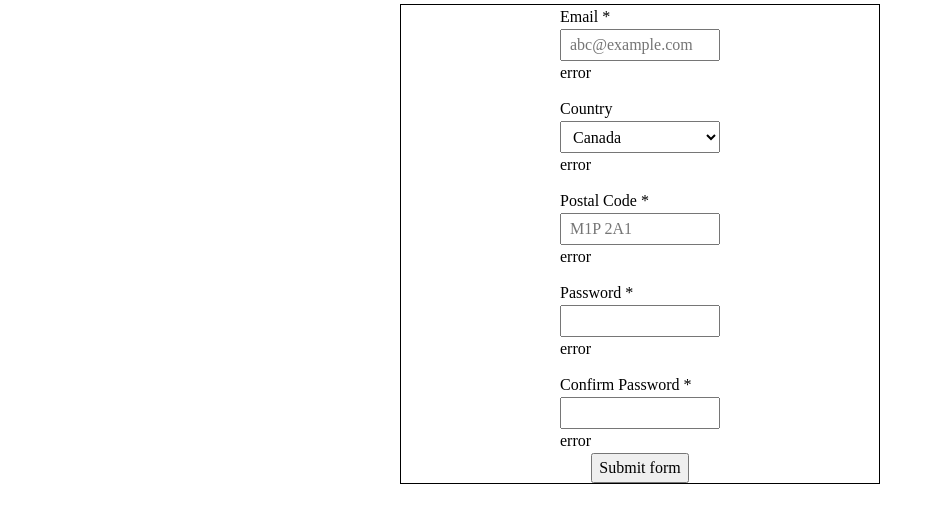
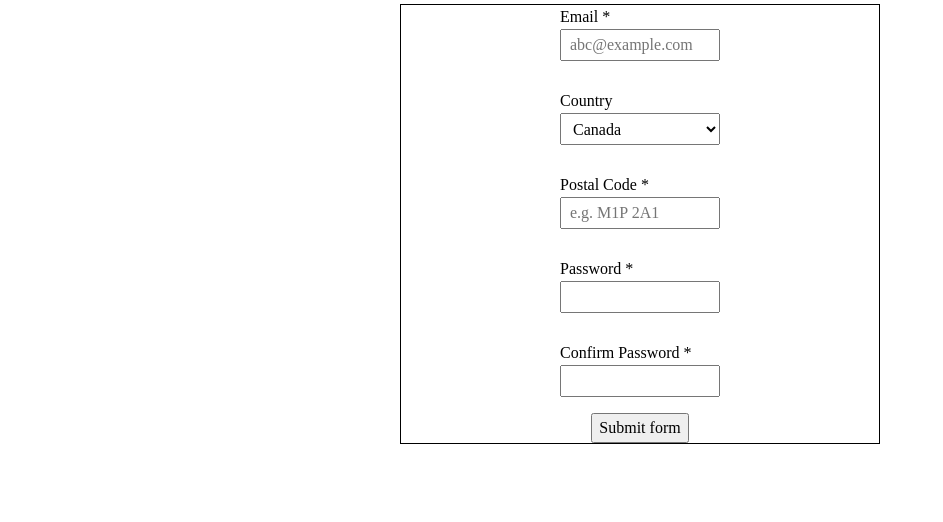
Before and after one commit to DustUnderBag/form-validation-noAPI, a website built with webpack: page src/template.html in a window 1280 px wide. Shown: the part 44-566 px from the top of the page, without its empty margins (0-943 px from the left). Built offline with nearby package versions, Linux system fonts and the light colour scheme.

Commit message:
Add prefix to postal code placeholder

```diff
--- a/src/index.js
+++ b/src/index.js
@@ -18,6 +18,8 @@ const country = document.querySelector("#country");
 const postalCode = document.querySelector("#postal-code");
 const pwd = document.querySelector("#pwd");
 const cfmPwd = document.querySelector("#cfm-pwd");
+
+updatePostalCodePlaceholder();
 
 pwd.addEventListener("input", pwd_handler);
 pwd.addEventListener("change", () => {
@@ -106,8 +108,6 @@ function validateEmail() {
   return isValidPattern(email, emailRegExp);
 }
 
-updatePostalCodePlaceholder();
-
 country.addEventListener("change", () => {
   updatePostalCodePlaceholder();
 
--- a/src/postalCode-validator.js
+++ b/src/postalCode-validator.js
@@ -43,7 +43,10 @@ function validatePostalCode() {
 
 function updatePostalCodePlaceholder() {
   const country = getSelectedCountry();
-  postalCode.setAttribute("placeholder", postalCode_patterns[country][1]);
+  postalCode.setAttribute(
+    "placeholder",
+    "e.g. " + postalCode_patterns[country][1],
+  );
 }
 
 export { validatePostalCode, updatePostalCodePlaceholder };
--- a/src/styles.css
+++ b/src/styles.css
@@ -40,4 +40,6 @@ option {
 
 span.guide {
   display: block;
+  height: 1rem;
+  padding-block: 2px;
 }
--- a/src/template.html
+++ b/src/template.html
@@ -11,7 +11,7 @@
       <p class="form-row">
         <label for="email">Email<span aria-label="label"> *</span></label>
         <input type="email" id="email" placeholder="abc@example.com" required />
-        <span class="guide">error</span>
+        <span class="guide"></span>
       </p>
 
       <p class="form-row">
@@ -24,7 +24,7 @@
           <option value="uk">United Kingdom</option>
           <option value="us">United States</option>
         </select>
-        <span class="guide">error</span>
+        <span class="guide"></span>
       </p>
 
       <p class="form-row">
@@ -32,13 +32,13 @@
           >Postal Code<span aria-label="label"> *</span></label
         >
         <input type="text" id="postal-code" required />
-        <span class="guide">error</span>
+        <span class="guide"></span>
       </p>
 
       <p class="form-row">
         <label for="pwd">Password<span aria-label="label"> *</span></label>
         <input type="password" name="pwd" id="pwd" required minlength="8" />
-        <span class="guide">error</span>
+        <span class="guide"></span>
       </p>
 
       <p class="form-row">
@@ -52,7 +52,7 @@
           required
           minlength="8"
         />
-        <span class="guide">error</span>
+        <span class="guide"></span>
       </p>
 
       <button type="submit">Submit form</button>
```
